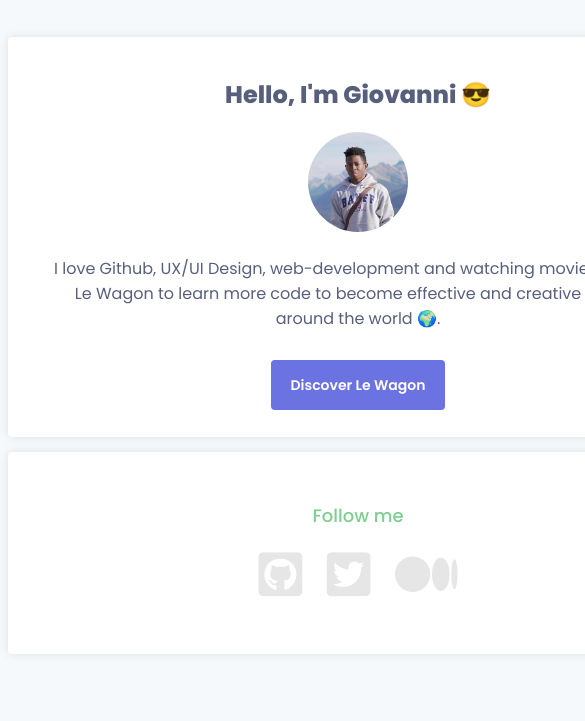
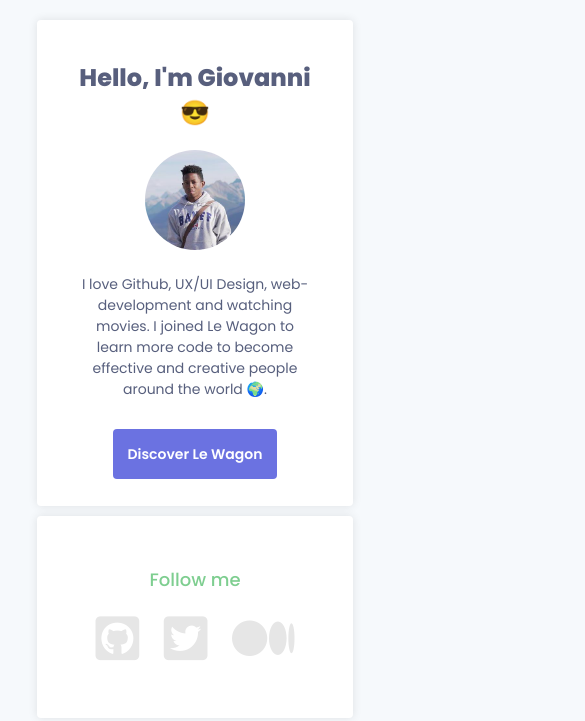
Before and after one commit to TechGiovanni/profile, a plain HTML site: page index.html in a window 390 px wide. Shown: the top 721 px of the page, 585 px wide, since content can reach past the window. Drawn offline with Linux system fonts and the light colour scheme.

Commit message:
was able to edit the media query to fix an issue with the card sections at smaller screen sizes. used percentages in order to make the website responsive

```diff
--- a/style.css
+++ b/style.css
@@ -23,8 +23,9 @@ ul {
 }
 
 .container {
-  width:700px;
+  width: 700px;
   margin: 40px auto;
+  position: relative;
 }
 .header-text {
   font-size: 32px;
@@ -58,10 +59,12 @@ ul {
 }
 
 .card {
-  width: 700px;
+  width: 90%;
   padding: 40px;
   background-color: #fff;
-  margin: 20px auto;
+  margin-left: auto;
+  margin-right: auto;
+  margin-bottom: 20px;
   border-radius: 4px;
 }
 .follow-text {
@@ -85,59 +88,48 @@ ul {
   font-size: 50px;
   color: rgb(230, 230, 230)
 }
-@media (max-width: 960px) {
+@media screen and (max-width: 60em) {
   /* For a screen < 960px, this CSS will be read */
+  body {
+    margin: 0 auto;
+  }
   .container {
     width: 700px;
-  }
-}
-@media (max-width: 960px) {
-  /* For a screen < 960px, this CSS will be read */
-  .container {
-    width: 700px;
+    margin: 40px auto;
   }
 }
 
-@media (max-width: 720px) {
+@media screen and (max-width: 45em) {
   /* For a screen < 720px, this CSS will be read */
   .container {
-    width: 550px;
-    margin: 0px auto;
-    padding: 5px 5px;
-    /* background-color: red; */
-
-  }
-  .card {
-    min-width: 500px;
-    padding: 40px;
-    border-radius: 4px;
-    margin: 20px auto;
-
+    width: 90%;
+    margin: 40px auto;
   }
 }
 
 
-@media (max-width: 540px) {
+@media screen and (max-width: 33.75em) {
   /* For a screen < 540px, this CSS will be read */
   .container {
-    min-width: 480px;
-    margin: 20px auto;
-    padding: 2px 0px;
-    /* background-color: red; */
+    width: 90%;
+    margin: 0px auto;
+    padding: 20px 0px;
+  }
+  .card {
+    /* width: 90%; */
+    margin-bottom: 10px;
   }
   .header-text {
     font-size: 24px;
   }
-  .card {
-    min-width: 450px;
-    margin: 15px auto;
-    border-radius: 4px;
-    /* background-color: yellow; */
-  }
   .bio {
-    font-size: 16px;
+    font-size: 14px;
   }
   a {
     font-size: 14px;
   }
+  .btn-a{
+    padding: 15px 15px;
+  }
+
 }
```
